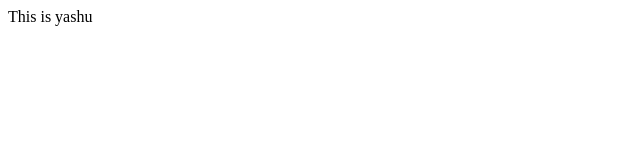
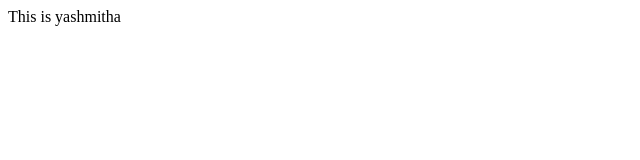
Before and after one commit to yashmitha00/my-second-repo, a plain HTML site: page yash.html in a window 1280 px wide. Shown: the full height of the page, 0-640 px from the left. Drawn offline with Linux system fonts and the light colour scheme.

Commit message:
Update yash.html

```diff
--- a/yash.html
+++ b/yash.html
@@ -1,3 +1,4 @@
 <body>
-<p>This is yashu</p>
+<p>This is yashmitha</p>
+
 </body>
```
